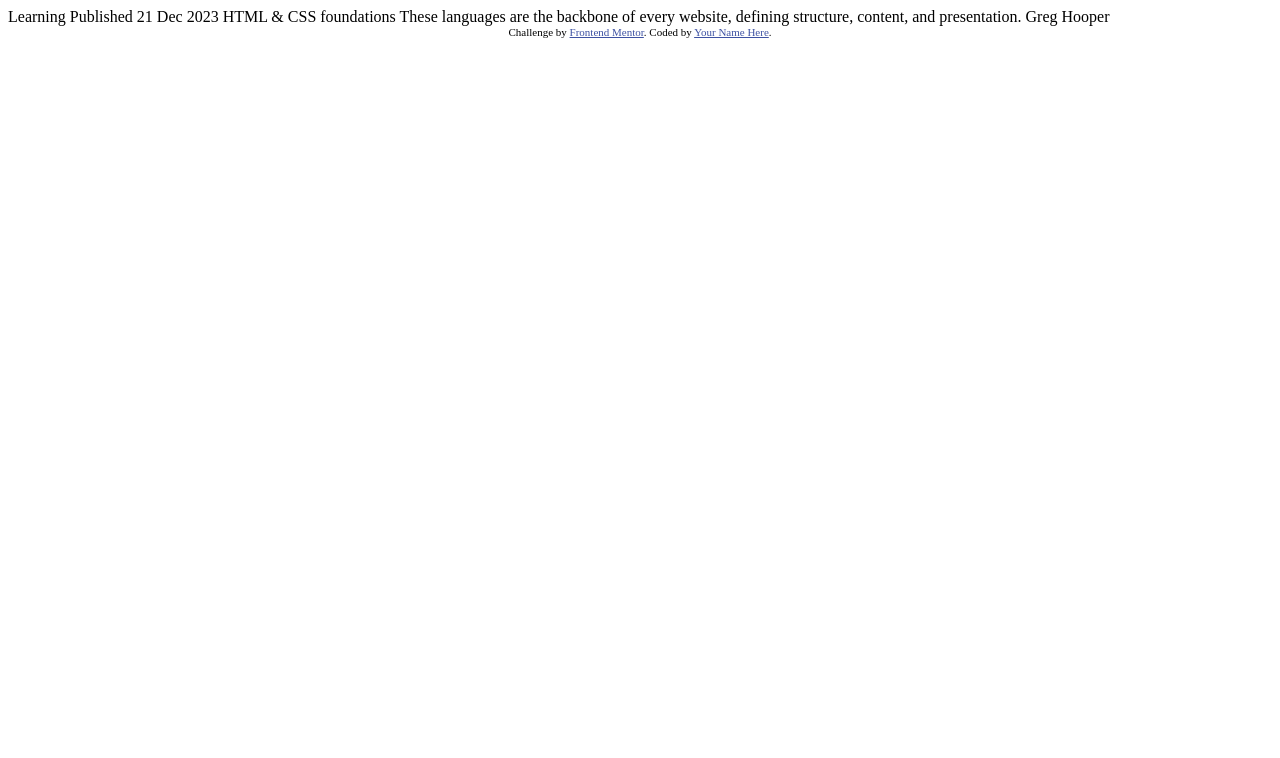
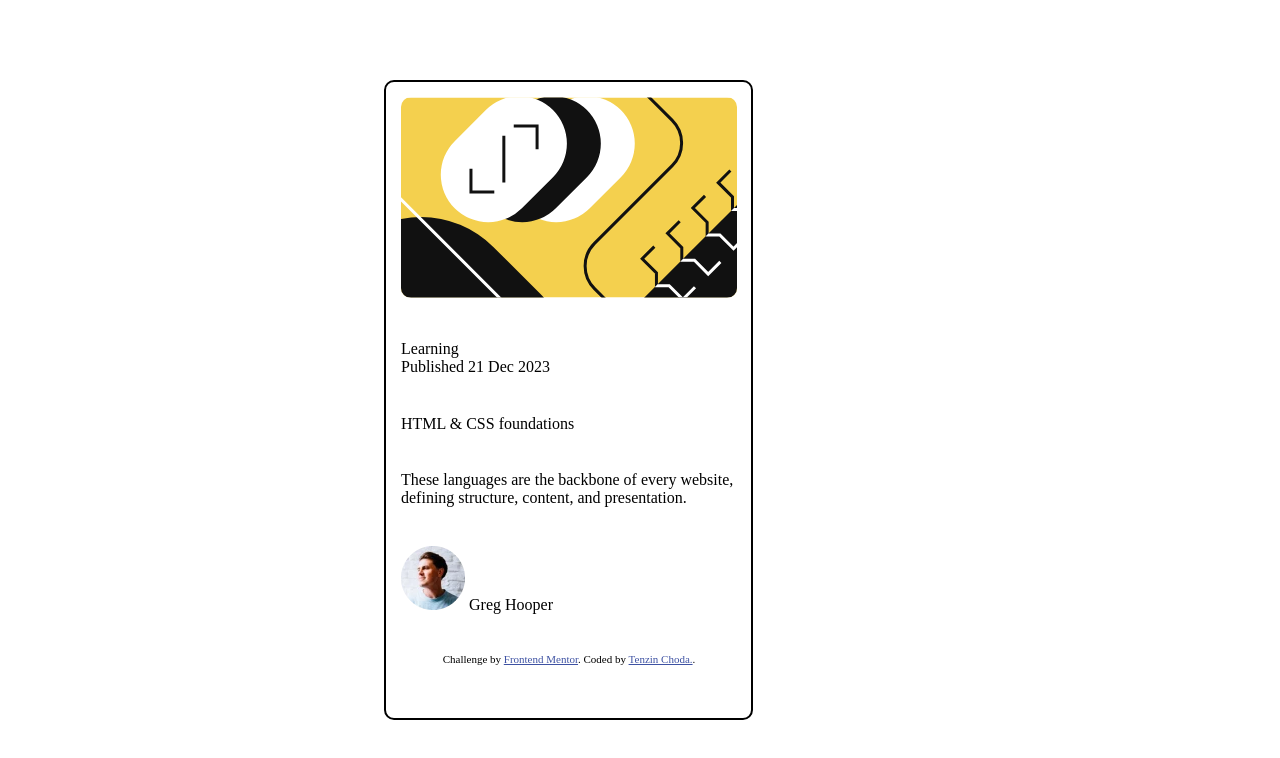
Before and after one commit to tenze21/Blog-preview-card-frontend-mentor, a plain HTML site: page index.html in a window 1280 px wide. Drawn offline with Linux system fonts and the light colour scheme.

Commit message:
update index.html

```diff
--- a/index.html
+++ b/index.html
@@ -10,25 +10,91 @@
 
   <!-- Feel free to remove these styles or customise in your own stylesheet 👍 -->
   <style>
-    .attribution { font-size: 11px; text-align: center; }
-    .attribution a { color: hsl(228, 45%, 44%); }
+    @import url('https://fonts.googleapis.com/css2?family=Figtree:wght@600;800&display=swap');
+    *{
+      box-sizing: border-box;
+      margin: 0;
+      padding: 0;
+    }
+    :root{
+      --background-color: hsl(47, 88%, 63%);
+      --text-color-grey: hsl(0, 0%, 50%);
+      --text-color-black: hsl(0, 0%, 7%);
+      --card-background-color: hsl(0, 0%, 100%);
+    }
+    body{
+      display: grid;
+      grid-template-columns: 30% auto 30%;
+      grid-template-rows: 10% auto 10%;
+      min-height: 100vh;
+    }
+    .container{
+      display: grid;
+      grid-column: 2/3;
+      grid-row: 2/3;
+      grid-template-rows: auto auto auto auto auto;
+      width: 369px;
+      padding: 15px;
+      border: 2px solid #000;
+      border-radius: 10px;
+      row-gap: 0;
+      column-gap: 0;
+    }
+    .attribution {
+      font-size: 11px;
+      text-align: center;
+      grid-row: 6/7;
+    }
+    .attribution a {
+      color: hsl(228, 45%, 44%);
+    }
+    .card-img{
+      grid-row: 1/2;
+      height: fit-content;
+    }
+    .card-img img{
+      border-radius: 10px;
+    }
+    .hero{
+      grid-row: 2/3;
+    }
+    .hero:nth-child(1){
+
+    }
+    .main{
+      grid-row: 3/4;
+    }
+    .content{
+      grid-row: 4/5;
+    }
+    .author{
+      grid-row: 5/6;
+    }
   </style>
 </head>
 <body>
-
-  Learning
-
-  Published 21 Dec 2023
-
-  HTML & CSS foundations
-
-  These languages are the backbone of every website, defining structure, content, and presentation.
-
-  Greg Hooper
-
-  <div class="attribution">
-    Challenge by <a href="https://www.frontendmentor.io?ref=challenge" target="_blank">Frontend Mentor</a>.
-    Coded by <a href="#">Your Name Here</a>.
+  <div class="container">
+    <div class="card-img">
+      <img src="assets/images/illustration-article.svg" alt="Image">
+    </div>
+    <div class="hero">
+      <p>Learning</p>
+      <p>Published 21 Dec 2023</p>
+    </div>
+    <div class="main">
+      HTML & CSS foundations
+    </div>
+    <div class="content">
+      These languages are the backbone of every website, defining structure, content, and presentation.
+    </div>
+    <div class="author">
+      <img src="assets/images/image-avatar.webp" alt="profile">
+      Greg Hooper
+    </div>
+    <div class="attribution">
+      Challenge by <a href="https://www.frontendmentor.io?ref=challenge" target="_blank">Frontend Mentor</a>.
+      Coded by <a href="#">Tenzin Choda.</a>.
+    </div>
   </div>
 </body>
 </html>
```
